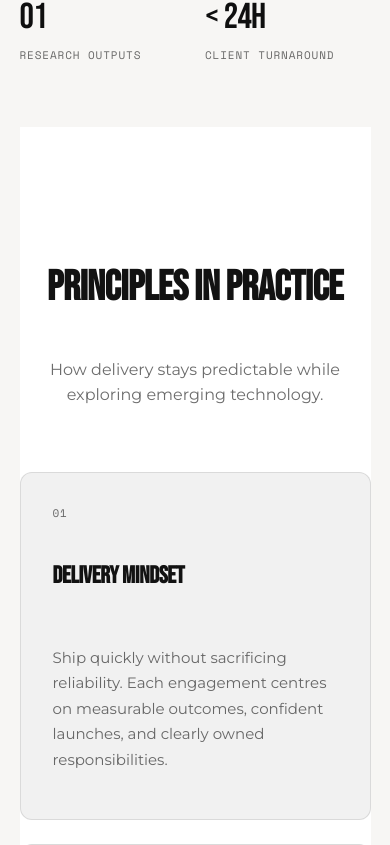
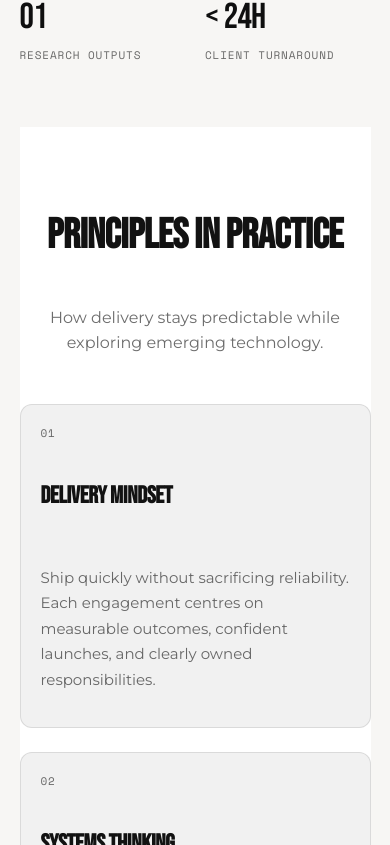
Before and after one commit to mithun0524/Portfolio, a React (Vite) app: page /about in a window 390 px wide. Shown: the part 859-1704 px from the top of the page. Built offline with nearby package versions, Linux system fonts and the light colour scheme.

Commit message:
updated portfolio v2.0

```diff
--- a/src/index.css
+++ b/src/index.css
@@ -3525,7 +3525,53 @@ img {
     gap: 12px;
   }
 
+  .about-pillars,
+  .about-capabilities,
+  .about-journey,
+  .about-focus,
+  .about-cta {
+    padding: 56px 0;
+  }
+
+  .section-heading {
+    margin: 0 auto 32px;
+  }
+
+  .pillar-card,
+  .capability-card {
+    padding: 24px;
+  }
+
+  .focus-panel {
+    padding: 28px 24px;
+    gap: 24px;
+  }
+
   .about-cta__shell {
     padding: 40px 28px;
   }
 }
+
+@media (max-width: 480px) {
+  .about-pillars,
+  .about-capabilities,
+  .about-journey,
+  .about-focus,
+  .about-cta {
+    padding: 48px 0;
+  }
+
+  .pillar-card,
+  .capability-card,
+  .journey-item {
+    padding: 20px;
+  }
+
+  .focus-panel {
+    padding: 24px 20px;
+  }
+
+  .focus-panel__list {
+    gap: 12px;
+  }
+}
```
